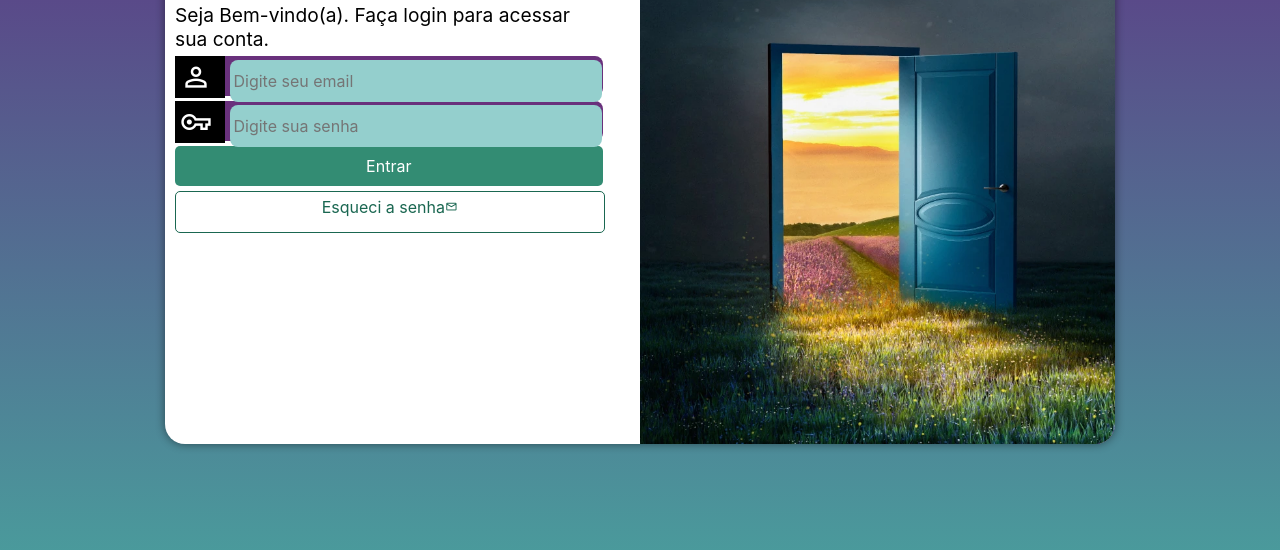
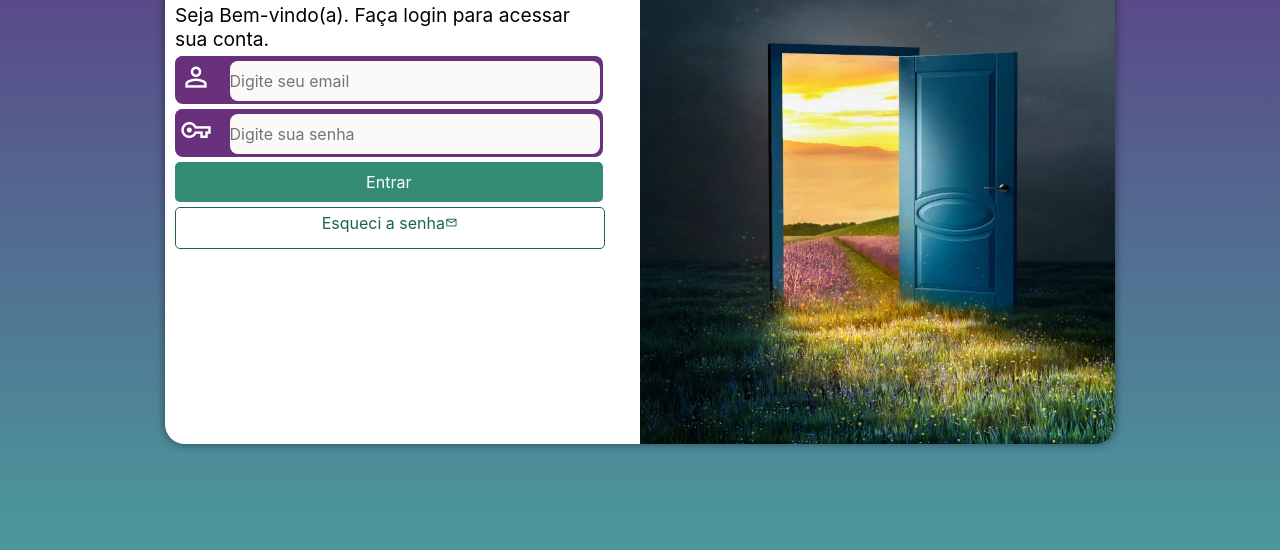
Before and after one commit to jgilvanni/Projeto-login, a plain HTML site: page index.html in a window 1280 px wide. Shown: the part 206-756 px from the top of the page. Drawn offline with nearby package versions, Linux system fonts and the light colour scheme.

Commit message:
Configurando campos login

```diff
--- a/estilos/style.css
+++ b/estilos/style.css
@@ -10,6 +10,7 @@
     font-family: -apple-system, BlinkMacSystemFont, 'Segoe UI', Roboto, Oxygen, Ubuntu, Cantarell, 'Open Sans', 'Helvetica Neue', sans-serif;
     padding: 0px;
     margin: 0px;
+
     box-sizing: brder-box;
     /* inclui a borda na conta da dimensão da box */
 }
@@ -78,7 +79,7 @@ form> div.campo {
     border-color: 2px solid  #69317c;
     display:block;
     width:100%;
-    height: 40px;
+    height: 48px;
     border-radius: 8px;
     margin:5px 0px;
 
@@ -87,22 +88,23 @@ form> div.campo {
 }
 div.campo > i {
     color: white;
-    background-color: black;
+    background-color: #69317c;
     font-size:2em;
     width:40px;
     padding: 5px;
+    border-radius: 8px;
 
 }
 div.campo > input {
-    background-color: #94cfcd;
+
+    background-color: #fbfaf9;
     font-size: 1em;
-    width: calc(100% - 63px);
-    height: 85%;
+    width: calc(100% - 57px);
+    height: 40px;
     transform: translateY(-6px);
-
     border:0px;
     border-radius: 8px;
-    padding: 4px;
+
 
 
 }
```
